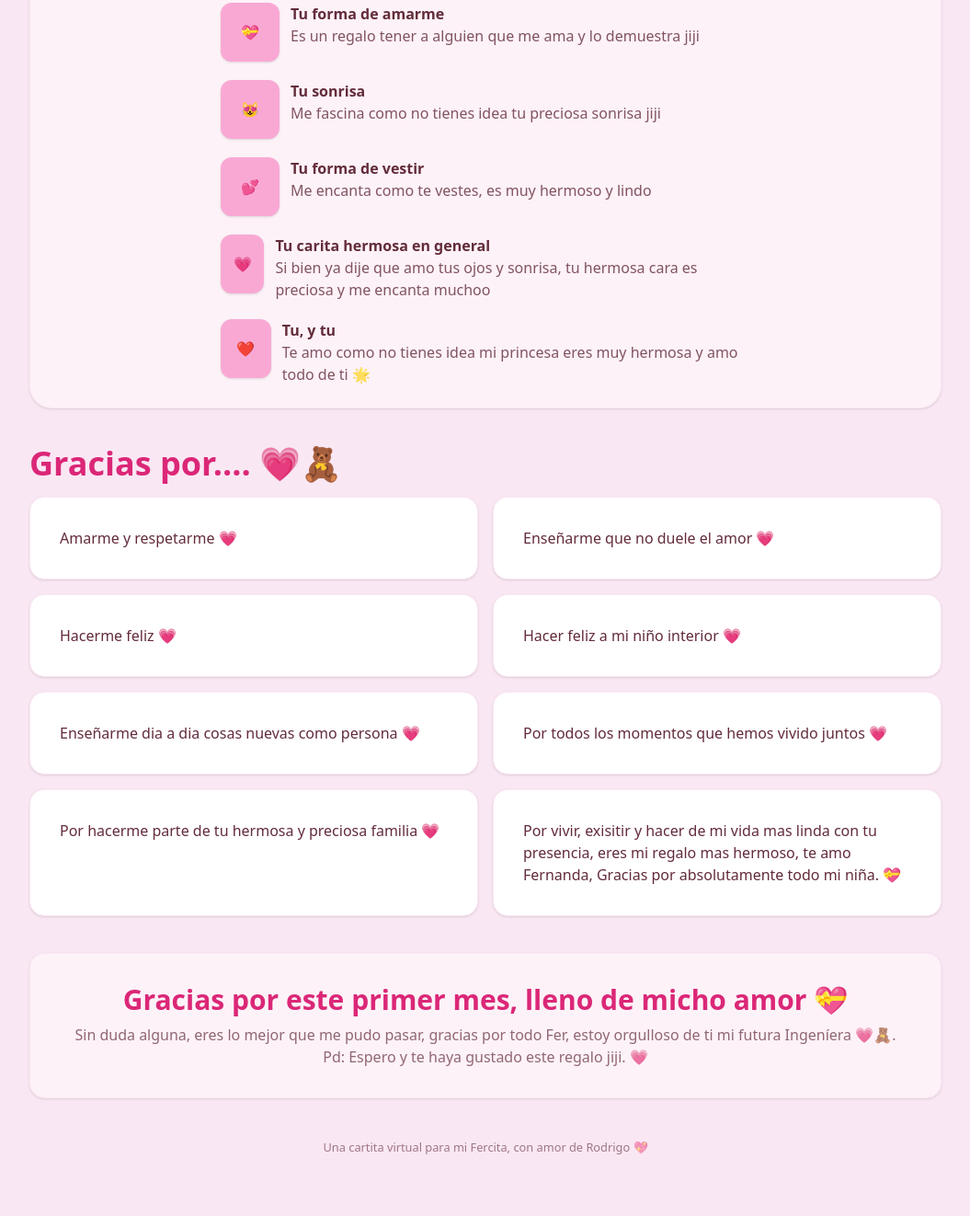
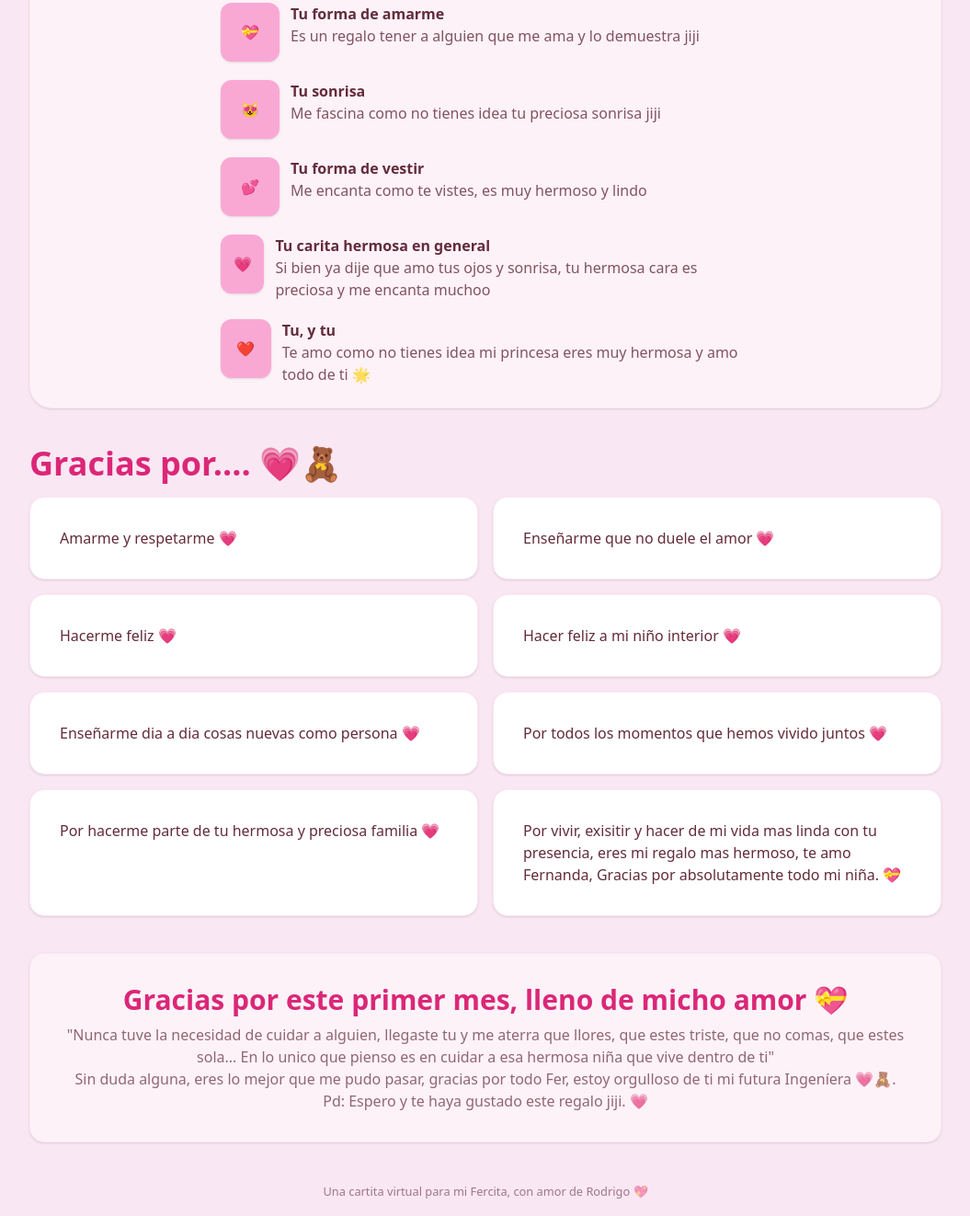
Before and after one commit to Rod16777/cartaParaFer.io, a plain HTML site: page index.html in a window 1280 px wide. Shown: the part 2242-3564 px from the top of the page at 92% size, without its empty margins (112-1167 px from the left). Before the commit the page ends 3516 px from the top, so only its background shows below. Drawn offline with nearby package versions, Linux system fonts and the light colour scheme.

Commit message:
style(fpsoftwaresolutions): Agrega correccion en apartados
Corrected a typo in the text and added a new quote.

```diff
--- a/index.html
+++ b/index.html
@@ -481,7 +481,7 @@
               <div>
                 <strong>Tu forma de vestir</strong>
                 <p class="opacity-80">
-                  Me encanta como te vestes, es muy hermoso y lindo
+                  Me encanta como te vistes, es muy hermoso y lindo
                 </p>
               </div>
             </div>
@@ -568,6 +568,7 @@
               Gracias por este primer mes, lleno de micho amor 💝
             </h1>
             <p class="opacity-70 font-extralight">
+              "Nunca tuve la necesidad de cuidar a alguien, llegaste tu y me aterra que llores, que estes triste, que no comas, que estes sola... En lo unico que pienso es en cuidar a esa hermosa niña que vive dentro de ti"<br/>
               Sin duda alguna, eres lo mejor que me pudo pasar, gracias por todo
               Fer, estoy orgulloso de ti mi futura Ingeníera 💗🧸.<br />Pd:
               Espero y te haya gustado este regalo jiji. 💗
```
